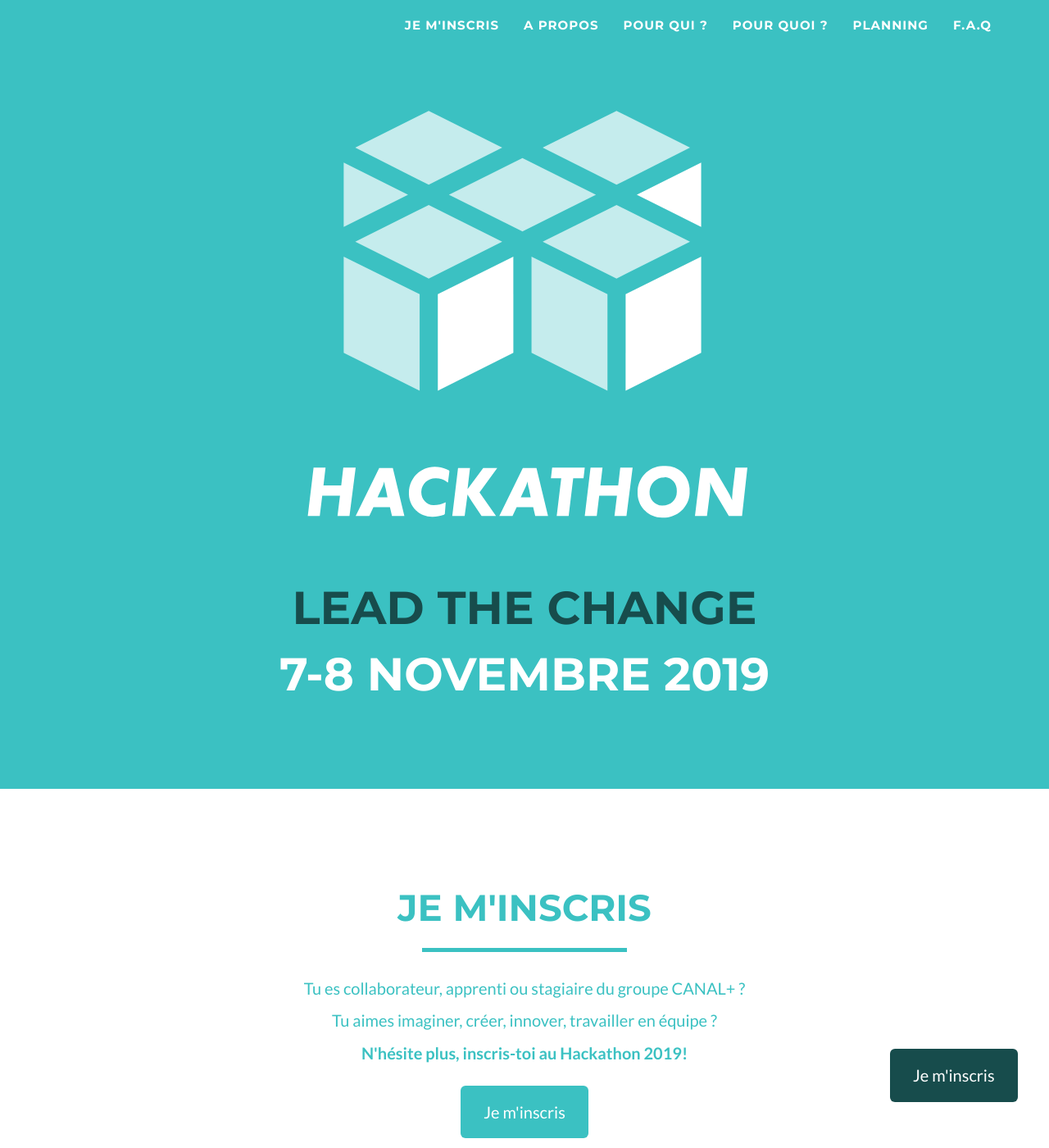
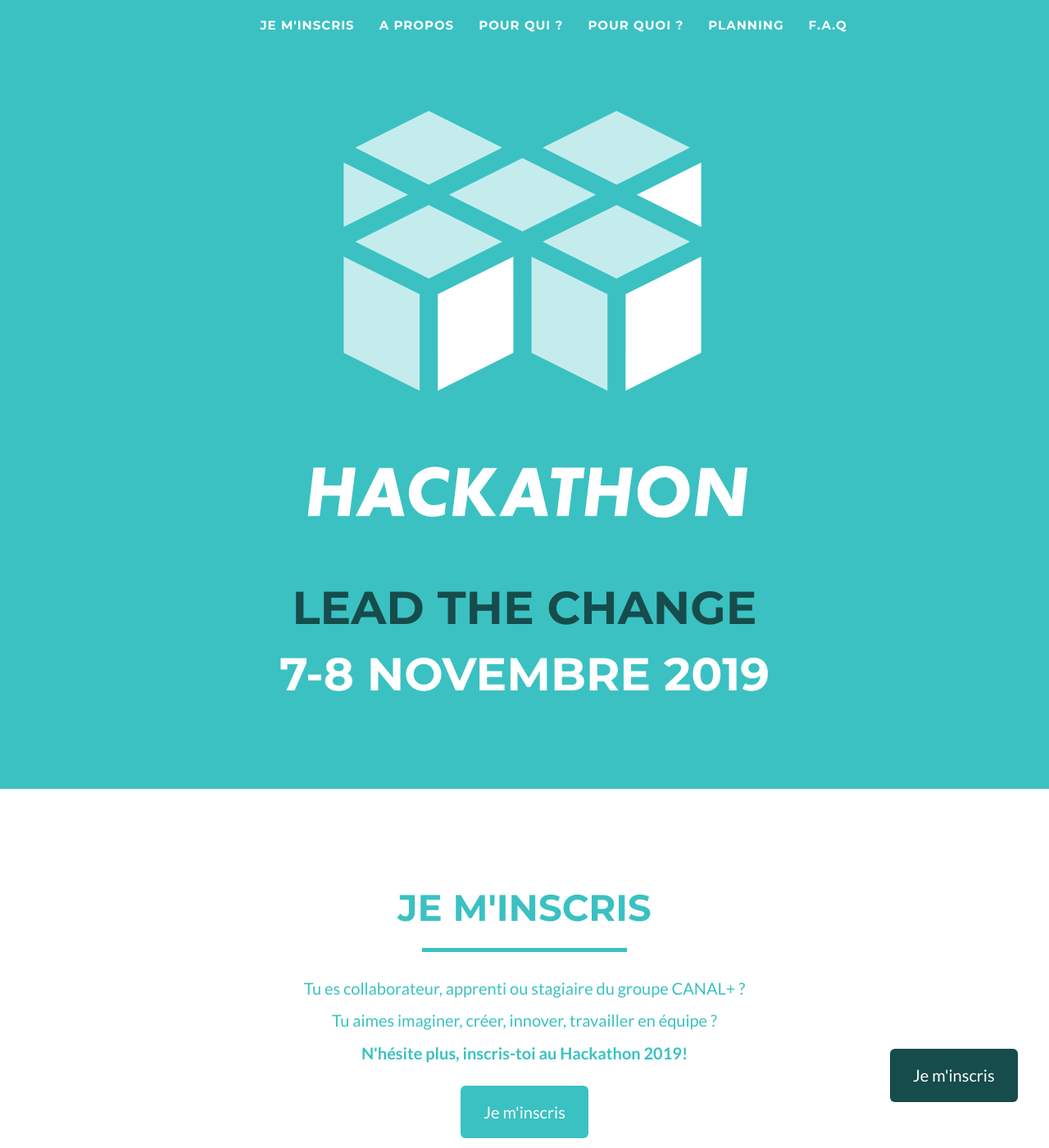
Before and after one commit to canalplus/hackathon2019, a Jekyll site: the page built from index.md, in a window 1280 px wide and 1400 px high. Shown: the whole window at 82% size. Built offline with Jekyll 4.4.1, drawn with Linux system fonts in a browser that asks for light colours; nearby versions of some CDN libraries.

Commit message:
Center navbar

```diff
--- a/_includes/css/main.css
+++ b/_includes/css/main.css
@@ -143,7 +143,7 @@ header .intro-text .skills {
     }
 
     .navbar-fixed-top .navbar-brand {
-        font-size: 2em;
+        font-size: 1.5em;
         -webkit-transition: all .3s;
         -moz-transition: all .3s;
         transition: all .3s;
@@ -153,7 +153,6 @@ header .intro-text .skills {
     }
 
     .navbar-fixed-top.navbar-shrink .navbar-brand {
-        font-size: 1.5em;
         opacity: 1;
     }
 }
--- a/_includes/nav.html
+++ b/_includes/nav.html
@@ -16,7 +16,7 @@
 
         <!-- Collect the nav links, forms, and other content for toggling -->
         <div class="collapse navbar-collapse" id="bs-example-navbar-collapse-1">
-            <ul class="nav navbar-nav navbar-right">
+            <ul class="nav navbar-nav navbar-center">
                 <li class="hidden">
                     <a href="#home"></a>
                 </li>
```
